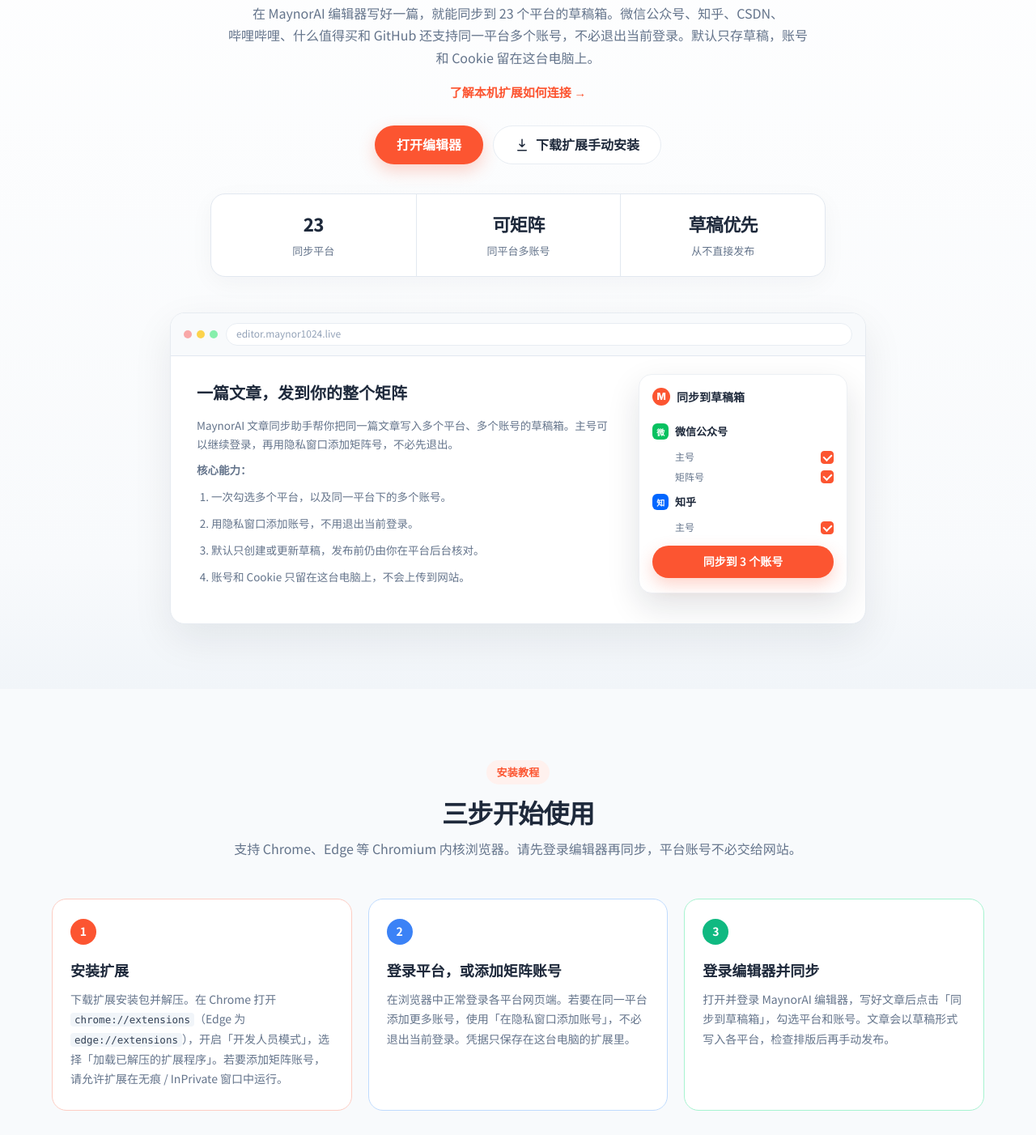
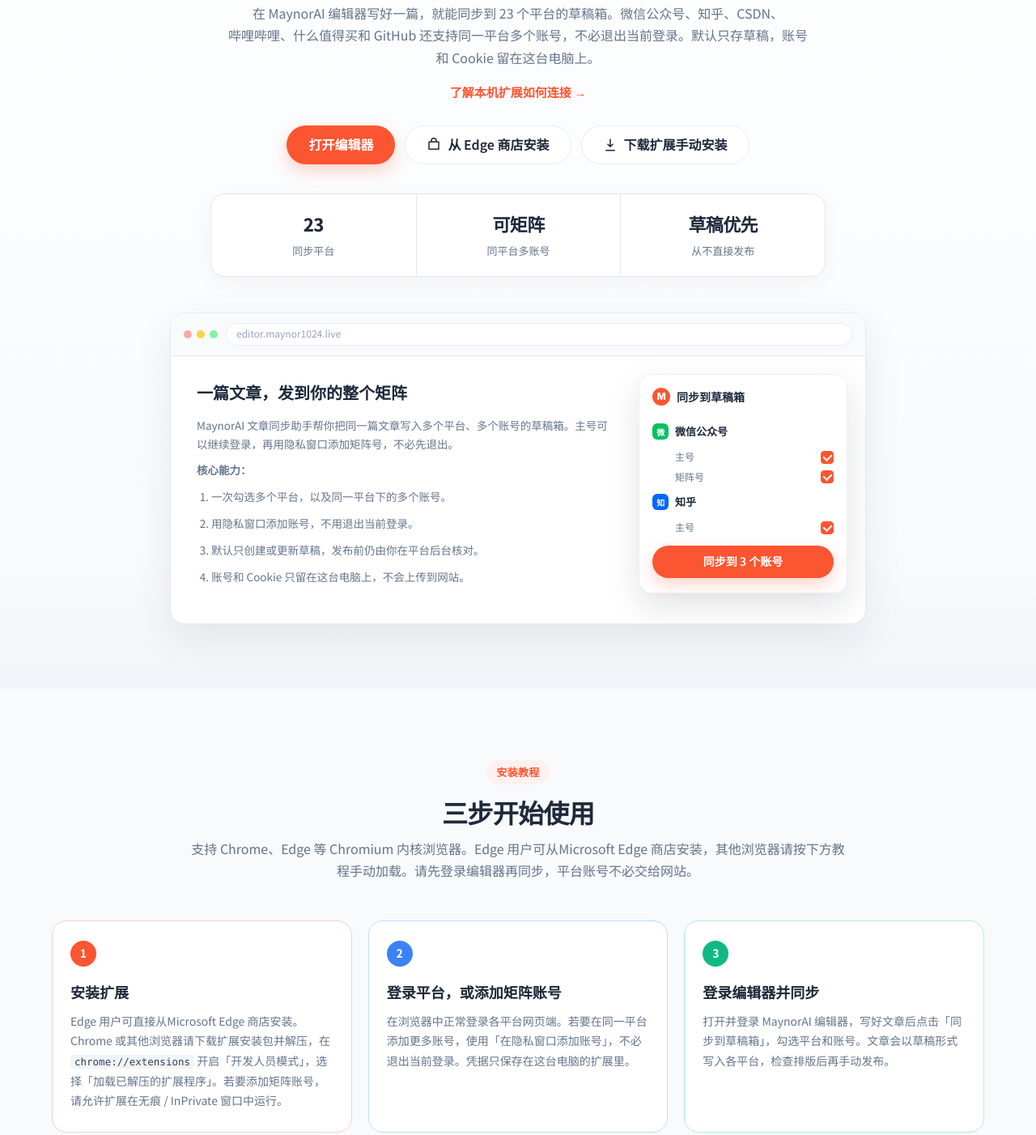
Before and after one commit to xianyu110/editor-maynor1024, a plain HTML site: page index.html in a window 1280 px wide. Shown: the part 335-1737 px from the top of the page at 81% size. Drawn offline with Linux system fonts and the light colour scheme.

Commit message:
Add the Microsoft Edge Add-ons listing to the product site.
Edge users can install from the store; manual ZIP install remains for Chrome and other browsers.

```diff
--- a/app.js
+++ b/app.js
@@ -1,5 +1,6 @@
 (() => {
   const download = "https://editor.maynor1024.live/MaynorAI-article-sync-extension.zip";
+  const store = "https://microsoftedge.microsoft.com/addons/detail/dmcofieibhiconcpflacmblnkpklhnho";
   const editor = "https://editor.maynor1024.live/";
   const snippets = {
     chrome: {
@@ -8,9 +9,9 @@
       text: `1. 下载扩展安装包\n   ${download}\n2. 解压到本地文件夹，确认其中有 manifest.json。\n3. 在 Chrome 地址栏打开 chrome://extensions\n4. 打开右上角「开发人员模式」。\n5. 点击「加载已解压的扩展程序」，选择该文件夹。\n6. 若要添加矩阵账号，请允许该扩展「在无痕模式下运行」。\n7. 打开 ${editor} ，登录编辑器，点击「扩展连接」或「重新检测」。`,
     },
     edge: {
-      label: "Edge / Windows · 手动加载",
+      label: "Edge / Windows · 商店安装",
       showWin: true,
-      text: `1. 下载扩展安装包\n   ${download}\n2. 解压到本地文件夹，确认其中有 manifest.json。\n3. 在 Edge 地址栏打开 edge://extensions\n   （也可用 Chrome 的 chrome://extensions）\n4. 打开「开发人员模式」。\n5. 点击「加载已解压的扩展程序」，选择该文件夹。\n6. 若要添加矩阵账号，请允许该扩展「在 InPrivate 窗口中运行」。\n7. 打开 ${editor} ，登录编辑器，点击「扩展连接」或「重新检测」。`,
+      text: `1. 打开 Microsoft Edge 商店并安装扩展\n   ${store}\n2. 安装后如需添加矩阵账号，请到 edge://extensions 允许该扩展「在 InPrivate 窗口中运行」。\n3. 打开 ${editor} ，登录编辑器，点击「扩展连接」或「重新检测」。\n\n如需手动加载：下载 ${download} ，解压后确认有 manifest.json，再在 edge://extensions 开启「开发人员模式」并加载该文件夹。`,
     },
   };
 
@@ -24,6 +25,11 @@
     codeBody.textContent = snippet.text;
     codeLabel.textContent = snippet.label;
     winTips.classList.toggle("is-show", snippet.showWin);
+    if (copyBtn) {
+      const link = key === "edge" ? store : download;
+      copyBtn.dataset.copy = link;
+      copyBtn.textContent = key === "edge" ? "复制商店链接" : "复制下载链接";
+    }
     document.querySelectorAll(".tab").forEach((tab) => {
       tab.classList.toggle("is-active", tab.dataset.os === key);
     });
--- a/index.html
+++ b/index.html
@@ -25,6 +25,7 @@
         <a href="#features">功能特性</a>
         <a href="#mcp">本机连接</a>
         <a href="#install">安装教程</a>
+        <a href="https://microsoftedge.microsoft.com/addons/detail/dmcofieibhiconcpflacmblnkpklhnho" target="_blank" rel="noopener noreferrer">Edge 商店</a>
         <a href="#platforms">支持平台</a>
         <a href="#updates">最近更新</a>
         <a href="#faq">常见问题</a>
@@ -57,6 +58,10 @@
         <a class="hero-link" href="#mcp">了解本机扩展如何连接 →</a>
         <div class="hero-actions">
           <a class="btn btn-primary" href="https://editor.maynor1024.live/">打开编辑器</a>
+          <a class="btn btn-ghost" href="https://microsoftedge.microsoft.com/addons/detail/dmcofieibhiconcpflacmblnkpklhnho" target="_blank" rel="noopener noreferrer">
+            <svg viewBox="0 0 24 24" fill="none" stroke="currentColor" stroke-width="2" aria-hidden="true"><path d="M4 7h16v12H4z" stroke-linecap="round" stroke-linejoin="round"/><path d="M8 7V5a4 4 0 0 1 8 0v2" stroke-linecap="round" stroke-linejoin="round"/></svg>
+            从 Edge 商店安装
+          </a>
           <a class="btn btn-ghost" href="https://editor.maynor1024.live/MaynorAI-article-sync-extension.zip">
             <svg viewBox="0 0 24 24" fill="none" stroke="currentColor" stroke-width="2" aria-hidden="true"><path d="M12 3v12m0 0 4-4m-4 4-4-4M5 21h14" stroke-linecap="round" stroke-linejoin="round"/></svg>
             下载扩展手动安装
@@ -105,13 +110,13 @@
         <div class="section-head">
           <span class="eyebrow">安装教程</span>
           <h2>三步开始使用</h2>
-          <p>支持 Chrome、Edge 等 Chromium 内核浏览器。请先登录编辑器再同步，平台账号不必交给网站。</p>
+          <p>支持 Chrome、Edge 等 Chromium 内核浏览器。Edge 用户可从<a href="https://microsoftedge.microsoft.com/addons/detail/dmcofieibhiconcpflacmblnkpklhnho" target="_blank" rel="noopener noreferrer">Microsoft Edge 商店</a>安装，其他浏览器请按下方教程手动加载。请先登录编辑器再同步，平台账号不必交给网站。</p>
         </div>
         <div class="steps">
           <article class="step">
             <div class="step-num">1</div>
             <h3>安装扩展</h3>
-            <p>下载扩展安装包并解压。在 Chrome 打开 <code>chrome://extensions</code>（Edge 为 <code>edge://extensions</code>），开启「开发人员模式」，选择「加载已解压的扩展程序」。若要添加矩阵账号，请允许扩展在无痕 / InPrivate 窗口中运行。</p>
+            <p>Edge 用户可直接从<a href="https://microsoftedge.microsoft.com/addons/detail/dmcofieibhiconcpflacmblnkpklhnho" target="_blank" rel="noopener noreferrer">Microsoft Edge 商店</a>安装。Chrome 或其他浏览器请下载扩展安装包并解压，在 <code>chrome://extensions</code> 开启「开发人员模式」，选择「加载已解压的扩展程序」。若要添加矩阵账号，请允许扩展在无痕 / InPrivate 窗口中运行。</p>
           </article>
           <article class="step blue">
             <div class="step-num">2</div>
@@ -256,7 +261,7 @@
               <article class="setup-step">
                 <div class="n">01</div>
                 <h3>下载并加载扩展</h3>
-                <p>下载官方 ZIP 并解压，在 Chrome 116+ 或 Edge 中以开发人员模式加载已解压的文件夹。添加矩阵账号前，请允许扩展在无痕 / InPrivate 窗口中运行。</p>
+                <p>Edge 用户可从<a href="https://microsoftedge.microsoft.com/addons/detail/dmcofieibhiconcpflacmblnkpklhnho" target="_blank" rel="noopener noreferrer">Microsoft Edge 商店</a>安装。其他浏览器请下载官方 ZIP 并解压，在 Chrome 116+ 中以开发人员模式加载已解压的文件夹。添加矩阵账号前，请允许扩展在无痕 / InPrivate 窗口中运行。</p>
               </article>
               <article class="setup-step">
                 <div class="n">02</div>
@@ -285,7 +290,7 @@
             <div class="win-tips" id="win-tips">
               <h3>Windows / Edge 提示</h3>
               <ul>
-                <li>Edge 请打开 <code>edge://extensions</code>，同样开启「开发人员模式」后再加载解压后的文件夹。</li>
+                <li>Edge 推荐直接从<a href="https://microsoftedge.microsoft.com/addons/detail/dmcofieibhiconcpflacmblnkpklhnho" target="_blank" rel="noopener noreferrer">Microsoft Edge 商店</a>安装。若需手动加载，请打开 <code>edge://extensions</code>，开启「开发人员模式」后再加载解压后的文件夹。</li>
                 <li>请确保解压后的目录里能直接看到 <code>manifest.json</code>，不要只选中外层空文件夹。</li>
                 <li>如果编辑器提示未检测到扩展，请确认扩展已启用，然后刷新编辑器页面并点击「重新检测」。</li>
                 <li>添加矩阵账号时，请在扩展详情中允许「在 InPrivate 窗口中运行」，再用隐私窗口添加，不要退出当前已登录的账号。</li>
@@ -374,7 +379,7 @@
         <div class="section-head">
           <span class="eyebrow">最近更新</span>
           <h2>2026 年 11 月 18 日</h2>
-          <p>扩展 0.2.52 已发布。以下为近期对编辑器和浏览器扩展的实际可见改动。下载仍请使用编辑器提供的官方安装包。</p>
+          <p>扩展 0.2.52 已发布。以下为近期对编辑器和浏览器扩展的实际可见改动。Edge 用户可从<a href="https://microsoftedge.microsoft.com/addons/detail/dmcofieibhiconcpflacmblnkpklhnho" target="_blank" rel="noopener noreferrer">Microsoft Edge 商店</a>安装，也可继续使用编辑器提供的官方安装包。</p>
         </div>
         <ol class="updates-list">
           <li>
@@ -439,7 +444,7 @@
           </article>
           <article class="faq-item">
             <button type="button" aria-expanded="false">如何安装并连接扩展？<span class="chev">⌄</span></button>
-            <div class="answer">下载官方 ZIP，解压后在 Chrome 或 Edge 的扩展管理页开启开发人员模式并加载该文件夹。然后打开并登录编辑器，点击「扩展连接」或「重新检测」。编辑器页面也提供同样的实时安装说明。</div>
+            <div class="answer">Edge 用户可从<a href="https://microsoftedge.microsoft.com/addons/detail/dmcofieibhiconcpflacmblnkpklhnho" target="_blank" rel="noopener noreferrer">Microsoft Edge 商店</a>安装。Chrome 或其他浏览器请下载官方 ZIP，解压后在扩展管理页开启开发人员模式并加载该文件夹。然后打开并登录编辑器，点击「扩展连接」或「重新检测」。编辑器页面也提供同样的实时安装说明。</div>
           </article>
           <article class="faq-item">
             <button type="button" aria-expanded="false">会直接发布文章吗？<span class="chev">⌄</span></button>
@@ -455,7 +460,7 @@
           </article>
           <article class="faq-item">
             <button type="button" aria-expanded="false">支持哪些浏览器？<span class="chev">⌄</span></button>
-            <div class="answer">支持 Chrome、Edge 等 Chromium 内核浏览器。商店审核完成前，请按教程手动加载扩展安装包。</div>
+            <div class="answer">支持 Chrome、Edge 等 Chromium 内核浏览器。Edge 用户可从<a href="https://microsoftedge.microsoft.com/addons/detail/dmcofieibhiconcpflacmblnkpklhnho" target="_blank" rel="noopener noreferrer">Microsoft Edge 商店</a>安装，其他浏览器请按教程手动加载官方安装包。</div>
           </article>
           <article class="faq-item">
             <button type="button" aria-expanded="false">公众号排版会乱吗？封面会自动加上吗？<span class="chev">⌄</span></button>
@@ -479,12 +484,16 @@
         <p class="sub">不用退出登录 · 草稿优先 · 多平台、多账号同步</p>
         <div class="hero-actions">
           <a class="btn btn-on-brand" href="https://editor.maynor1024.live/">打开编辑器</a>
+          <a class="btn btn-outline-light" href="https://microsoftedge.microsoft.com/addons/detail/dmcofieibhiconcpflacmblnkpklhnho" target="_blank" rel="noopener noreferrer">
+            <svg viewBox="0 0 24 24" fill="none" stroke="currentColor" stroke-width="2" aria-hidden="true"><path d="M4 7h16v12H4z" stroke-linecap="round" stroke-linejoin="round"/><path d="M8 7V5a4 4 0 0 1 8 0v2" stroke-linecap="round" stroke-linejoin="round"/></svg>
+            从 Edge 商店安装
+          </a>
           <a class="btn btn-outline-light" href="https://editor.maynor1024.live/MaynorAI-article-sync-extension.zip">
             <svg viewBox="0 0 24 24" fill="none" stroke="currentColor" stroke-width="2" aria-hidden="true"><path d="M12 3v12m0 0 4-4m-4 4-4-4M5 21h14" stroke-linecap="round" stroke-linejoin="round"/></svg>
             下载扩展手动安装
           </a>
         </div>
-        <p class="cta-fine">支持 Chrome、Edge 等 Chromium 内核浏览器</p>
+        <p class="cta-fine">Edge 可从 Microsoft Edge 商店安装，也支持在 Chrome 等浏览器中手动加载</p>
       </div>
     </section>
   </main>
```
Also changed, not shown: 1 other file.
